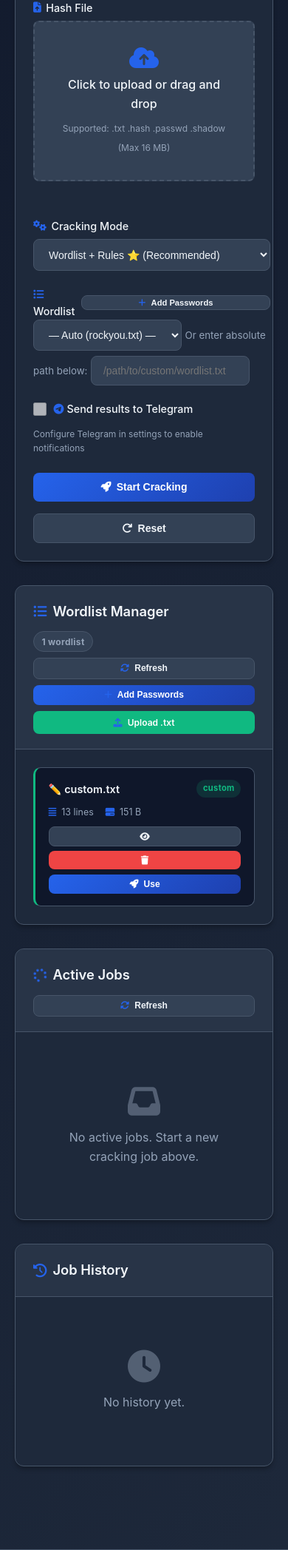
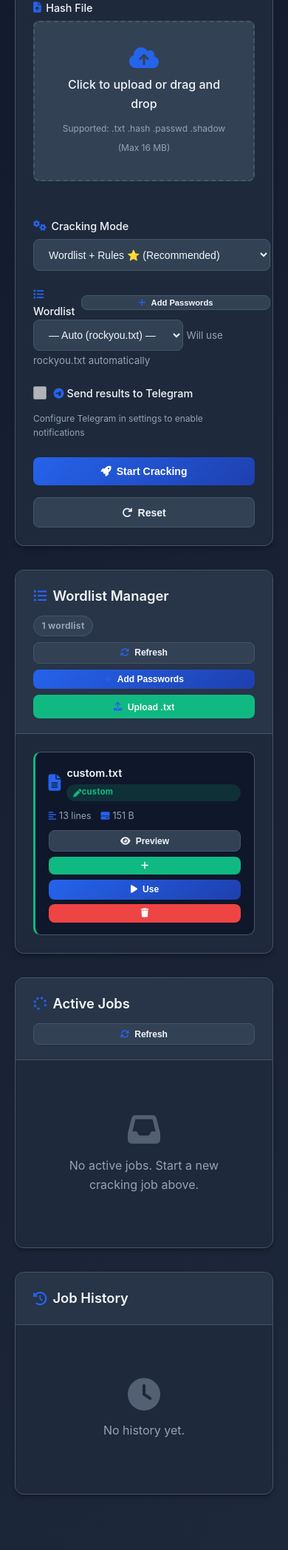
Before and after one commit to pt-zenity/John, a Flask app: page / in a window 390 px wide. Shown: the part 925-3020 px from the top of the page at 74% size. Run offline with Flask 3, Linux system fonts and the light colour scheme; data that the repository does not hold is empty.

Commit message:
feat: Add Wordlist Manager with custom passwords (v7.1)
- Added 13 custom passwords to static/wordlists/custom.txt:
  p95955151, M@rs**70, m@rs27272727, 27272727, mars95955151,
  Mars@95955151, m4rs95955151, .M@rsDB##, mars27272727,
  M@rs27272727, !Mars27272727, m@rsroya1!, 89899898

- app.js v7.1: Wordlist Manager UI with card-based layout:
  - loadWordlists() fetches /api/wordlists and renders cards + dropdown
  - _renderWordlistCards() builds responsive grid of wl-card elements
  - uploadWordlistFile() inline upload button in manager header
  - openAddEntriesModal() dialog to append passwords with live count
  - addEntriesToWordlist() saves entries via /api/wordlists/add-entry
  - previewWordlist() shows first 50 lines in modal
  - deleteWordlist() with confirmation dialog
  - selectWordlistForCrack() sets mode+selector and scrolls to form
  - Fixed __custom__ selector: falls back to manual path input
  - wordlist-select-hint shows selected filename or auto notice

- style.css v7.1: Added missing wordlist card CSS classes:
  .wl-card-icon, .wl-card-info, .wl-card-stats, .wl-stat

- templates/index.html v7.1:
  - wordlist-path input now hidden by default (shown only for custom)
  - Added wordlist-select-hint small element
  - Cache version bumped to v7.1

```diff
--- a/static/css/style.css
+++ b/static/css/style.css
@@ -1,5 +1,5 @@
 /* ═══════════════════════════════════════════════════════════════
-   John the Ripper Web UI – style.css  v7.0
+   John the Ripper Web UI – style.css  v7.1
    ═══════════════════════════════════════════════════════════════ */
 
 /* ── Reset ─────────────────────────────────────────────────────── */
@@ -1268,6 +1268,38 @@ input[type="file"] {
 
 .wl-card-meta i { color: var(--primary-color); margin-right: .2rem; }
 
+/* icon + info layout inside card header */
+.wl-card-icon {
+    font-size: 1.4rem;
+    color: var(--primary-color);
+    flex-shrink: 0;
+}
+
+.wl-card-info {
+    display: flex;
+    flex-direction: column;
+    gap: .2rem;
+    flex: 1;
+    min-width: 0;
+}
+
+/* stats row (lines / size) */
+.wl-card-stats {
+    display: flex;
+    gap: .8rem;
+    font-size: .78rem;
+    color: var(--text-secondary);
+    flex-wrap: wrap;
+}
+
+.wl-stat {
+    display: inline-flex;
+    align-items: center;
+    gap: .25rem;
+}
+
+.wl-stat i { color: var(--primary-color); font-size: .75rem; }
+
 .wl-card-actions {
     display: flex;
     gap: .4rem;
--- a/static/js/app.js
+++ b/static/js/app.js
@@ -1,5 +1,5 @@
 // ─────────────────────────────────────────────────────────────────────────────
-//  John the Ripper Web UI  –  app.js  v7.0
+//  John the Ripper Web UI  –  app.js  v7.1
 // ─────────────────────────────────────────────────────────────────────────────
 'use strict';
 
@@ -219,7 +219,8 @@ async function startCrackingJob() {
 
     const mode = modeEl.value;
     // Wordlist priority: dropdown selection → manual path input → auto
-    const wlPath = (wlSelEl && wlSelEl.value)
+    // When '__custom__' is selected, fall back to the manual text input
+    const wlPath = (wlSelEl && wlSelEl.value && wlSelEl.value !== '__custom__')
         ? wlSelEl.value
         : (wlPathEl ? wlPathEl.value.trim() : '');
     const notify = tgNotify ? tgNotify.checked : false;
@@ -924,11 +925,12 @@ function formatDate(isoStr) {
 }
 
 // ─────────────────────────────────────────────────────────────────────────────
-//  Wordlist Manager
+//  Wordlist Manager  (v7.0)
+//  Cards, selector, upload, add-entries modal, preview, delete
 // ─────────────────────────────────────────────────────────────────────────────
 let _wordlistCache = [];   // last fetched list
 
-/** Load wordlists from API and populate selector + manager table. */
+/** Load wordlists from API → populate selector + manager card. */
 async function loadWordlists() {
     try {
         const res  = await fetch(`${API_BASE}/wordlists`);
@@ -936,89 +938,106 @@ async function loadWordlists() {
         if (data.status !== 'success') return;
         _wordlistCache = data.wordlists || [];
         _renderWordlistSelector(_wordlistCache);
-        _renderWordlistTable(_wordlistCache);
+        _renderWordlistCards(_wordlistCache);
+        const badge = document.getElementById('wl-total-badge');
+        if (badge) badge.textContent = `${_wordlistCache.length} wordlist${_wordlistCache.length !== 1 ? 's' : ''}`;
     } catch (e) {
         console.error('loadWordlists:', e);
     }
 }
 
-/** Populate the <select id="wordlist-select"> in the crack form. */
+/** Populate <select id="wordlist-select"> in crack form. */
 function _renderWordlistSelector(wls) {
     const sel = document.getElementById('wordlist-select');
     if (!sel) return;
     const prev = sel.value;
     sel.innerHTML = '';
 
-    // Default option (manual path)
+    // Auto / default option
     const defOpt = document.createElement('option');
     defOpt.value = '';
     defOpt.textContent = '— Auto (rockyou.txt) —';
     sel.appendChild(defOpt);
 
     wls.forEach(wl => {
-        const opt = document.createElement('option');
-        opt.value = wl.path;
-        const badge = wl.builtin ? '📦' : '✏️';
-        const lines = wl.lines > 999 ? `${(wl.lines/1000).toFixed(0)}K` : String(wl.lines);
-        opt.textContent = `${badge} ${wl.name} (${lines} lines)`;
+        const opt   = document.createElement('option');
+        opt.value   = wl.path;
+        const icon  = wl.builtin ? '📦' : '✏️';
+        const lines = wl.lines > 999999
+            ? `${(wl.lines/1000000).toFixed(1)}M`
+            : wl.lines > 999 ? `${(wl.lines/1000).toFixed(0)}K` : String(wl.lines);
+        opt.textContent = `${icon} ${wl.name}  (${lines} lines)`;
+        if (!wl.builtin) opt.style.color = 'var(--success-color)';
         sel.appendChild(opt);
     });
 
-    // Restore previous selection if still valid
+    // "Enter custom path" option
+    const custOpt = document.createElement('option');
+    custOpt.value = '__custom__';
+    custOpt.textContent = '📝 Enter custom path…';
+    sel.appendChild(custOpt);
+
+    // Restore previous selection
     if (prev && [...sel.options].some(o => o.value === prev)) sel.value = prev;
+    sel.dispatchEvent(new Event('change'));
 }
 
-/** Render the wordlist cards inside #wordlists-container. */
-function _renderWordlistTable(wls) {
+/** Render wordlist cards inside #wordlists-container. */
+function _renderWordlistCards(wls) {
     const container = document.getElementById('wordlists-container');
     if (!container) return;
 
-    // Update badge counter
-    const badge = document.getElementById('wl-total-badge');
-    if (badge) badge.textContent = `${wls.length} wordlist${wls.length !== 1 ? 's' : ''}`;
-
     if (!wls.length) {
-        container.innerHTML = `<div class="empty-state"><i class="fas fa-list"></i><p>No wordlists found. Add one above.</p></div>`;
+        container.innerHTML = `
+            <div class="empty-state">
+                <i class="fas fa-file-alt"></i>
+                <p>No wordlists yet. Upload a .txt file or click <strong>Add Passwords</strong>.</p>
+            </div>`;
         return;
     }
 
-    container.innerHTML = `<div class="wl-grid">${wls.map(wl => {
-        const sizeStr = wl.size > 1024*1024
-            ? `${(wl.size/1024/1024).toFixed(1)} MB`
-            : wl.size > 1024 ? `${(wl.size/1024).toFixed(1)} KB` : `${wl.size} B`;
-        const lines = Number(wl.lines).toLocaleString();
-        const typeIcon = wl.builtin ? '📦' : '✏️';
-        const typeCls  = wl.builtin ? 'wl-card-builtin' : 'wl-card-custom';
-        const badgeHtml = wl.builtin
-            ? `<span class="wl-badge wl-badge-builtin">built-in</span>`
-            : `<span class="wl-badge wl-badge-custom">custom</span>`;
-        const actionBtns = wl.builtin ? '' : `
-            <button class="btn btn-small btn-secondary" onclick="previewWordlist('${escapeAttr(wl.name)}')"
-                title="Preview"><i class="fas fa-eye"></i></button>
-            <button class="btn btn-small btn-danger"    onclick="deleteWordlist('${escapeAttr(wl.name)}')"
-                title="Delete"><i class="fas fa-trash"></i></button>`;
-        return `
-        <div class="wl-card ${typeCls}">
+    container.innerHTML = `<div class="wl-grid">${wls.map(wl => _buildWordlistCard(wl)).join('')}</div>`;
+}
+
+function _buildWordlistCard(wl) {
+    const sizeStr = wl.size >= 1024*1024
+        ? `${(wl.size/1024/1024).toFixed(1)} MB`
+        : wl.size >= 1024 ? `${(wl.size/1024).toFixed(1)} KB` : `${wl.size} B`;
+    const lines = wl.lines.toLocaleString();
+    const typeBadge = wl.builtin
+        ? `<span class="wl-badge wl-badge-builtin"><i class="fas fa-box"></i> built-in</span>`
+        : `<span class="wl-badge wl-badge-custom"><i class="fas fa-pen"></i> custom</span>`;
+
+    const previewBtn = wl.builtin ? '' :
+        `<button class="btn btn-small btn-secondary" onclick="previewWordlist('${escapeAttr(wl.name)}')" title="Preview"><i class="fas fa-eye"></i> Preview</button>`;
+    const deleteBtn = wl.builtin ? '' :
+        `<button class="btn btn-small btn-danger" onclick="deleteWordlist('${escapeAttr(wl.name)}')" title="Delete"><i class="fas fa-trash"></i></button>`;
+    const addBtn = wl.builtin ? '' :
+        `<button class="btn btn-small btn-success" onclick="openAddEntriesModal('${escapeAttr(wl.name)}')" title="Add passwords"><i class="fas fa-plus"></i></button>`;
+
+    return `
+        <div class="wl-card ${wl.builtin ? 'wl-card-builtin' : 'wl-card-custom'}">
             <div class="wl-card-header">
-                <span class="wl-card-name">${typeIcon} ${escapeHtml(wl.name)}</span>
-                ${badgeHtml}
+                <div class="wl-card-icon"><i class="fas fa-file-alt"></i></div>
+                <div class="wl-card-info">
+                    <div class="wl-card-name" title="${escapeAttr(wl.path)}">${escapeHtml(wl.name)}</div>
+                    ${typeBadge}
+                </div>
             </div>
-            <div class="wl-card-meta">
-                <span><i class="fas fa-align-justify"></i> ${lines} lines</span>
-                <span><i class="fas fa-hdd"></i> ${sizeStr}</span>
+            <div class="wl-card-stats">
+                <div class="wl-stat"><i class="fas fa-align-left"></i> ${lines} lines</div>
+                <div class="wl-stat"><i class="fas fa-hdd"></i> ${sizeStr}</div>
             </div>
             <div class="wl-card-actions">
-                ${actionBtns}
-                <button class="btn btn-small btn-primary" style="margin-left:auto"
-                    onclick="selectWordlistForCrack('${escapeAttr(wl.path)}')">
-                    <i class="fas fa-rocket"></i> Use
-                </button>
+                ${previewBtn}
+                ${addBtn}
+                <button class="btn btn-small btn-primary" onclick="selectWordlistForCrack('${escapeAttr(wl.path)}')" title="Use this wordlist"><i class="fas fa-play"></i> Use</button>
+                ${deleteBtn}
             </div>
         </div>`;
-    }).join('')}</div>`;
 }
 
-/** Select a wordlist in the crack-form dropdown. */
+/** Select a wordlist in the crack-form dropdown and scroll to form. */
 function selectWordlistForCrack(path) {
     const modeEl = document.getElementById('crack-mode');
     const selEl  = document.getElementById('wordlist-select');
@@ -1026,12 +1045,11 @@ function selectWordlistForCrack(path) {
         modeEl.value = 'wordlist';
         modeEl.dispatchEvent(new Event('change'));
     }
-    if (selEl) selEl.value = path;
-    // Also set manual path input as fallback
-    const pathEl = document.getElementById('wordlist-path');
-    if (pathEl) pathEl.value = path;
-    showToast(`Wordlist "${path.split('/').pop()}" selected ✅`, 'success');
-    // Scroll to form
+    if (selEl) {
+        selEl.value = path;
+        selEl.dispatchEvent(new Event('change'));
+    }
+    showToast(`✅ Wordlist "${path.split('/').pop()}" selected`, 'success');
     document.getElementById('crack-form')?.scrollIntoView({ behavior: 'smooth', block: 'start' });
 }
 
@@ -1040,18 +1058,38 @@ async function previewWordlist(filename) {
     try {
         const res  = await fetch(`${API_BASE}/wordlists/preview/${encodeURIComponent(filename)}`);
         const data = await res.json();
-        if (data.status !== 'success') { showToast(data.message, 'error'); return; }
-        const modal = document.getElementById('wordlist-preview-modal');
-        const body  = document.getElementById('wordlist-preview-body');
+        if (data.status !== 'success') { showToast(data.message || 'Preview failed', 'error'); return; }
+
+        const title = document.getElementById('wl-modal-title');
+        const body  = document.getElementById('wl-modal-body');
+        const modal = document.getElementById('wordlist-modal');
         if (!modal || !body) return;
-        document.getElementById('wordlist-preview-title').textContent =
-            `${filename}  (${data.total.toLocaleString()} lines total)`;
-        body.innerHTML = data.lines.map((ln, i) =>
-            `<div class="output-line"><span style="color:var(--text-secondary);margin-right:.75rem">${i+1}</span>${escapeHtml(ln)}</div>`
-        ).join('');
-        if (data.total > 50) {
-            body.innerHTML += `<div class="output-line" style="color:var(--text-secondary);font-style:italic">… and ${(data.total-50).toLocaleString()} more lines</div>`;
-        }
+
+        if (title) title.innerHTML =
+            `<i class="fas fa-eye"></i> ${escapeHtml(filename)}
+             <small style="color:var(--text-secondary);font-size:.75rem;margin-left:.5rem">${data.total.toLocaleString()} lines</small>`;
+
+        const wlObj   = _wordlistCache.find(w => w.name === filename);
+        const usePath = wlObj ? wlObj.path : filename;
+
+        body.innerHTML = `
+            <div class="modal-output" style="max-height:380px">
+                ${data.lines.map((ln, i) =>
+                    `<div class="output-line"><span style="color:var(--text-secondary);margin-right:.75rem;min-width:2rem;display:inline-block">${i+1}</span>${escapeHtml(ln)}</div>`
+                ).join('')}
+                ${data.total > 50
+                    ? `<div class="output-line" style="color:var(--text-secondary);font-style:italic">… and ${(data.total-50).toLocaleString()} more lines</div>`
+                    : ''}
+            </div>
+            <div style="margin-top:1rem;display:flex;gap:.5rem;justify-content:flex-end;flex-wrap:wrap">
+                <button class="btn btn-success" onclick="openAddEntriesModal('${escapeAttr(filename)}')">
+                    <i class="fas fa-plus"></i> Add Passwords
+                </button>
+                <button class="btn btn-primary" onclick="selectWordlistForCrack('${escapeAttr(usePath)}');closeModal('wordlist-modal')">
+                    <i class="fas fa-play"></i> Use this wordlist
+                </button>
+                <button class="btn btn-secondary" onclick="closeModal('wordlist-modal')">Close</button>
+            </div>`;
         modal.classList.add('active');
     } catch (e) {
         showToast('Preview failed: ' + e.message, 'error');
@@ -1060,7 +1098,7 @@ async function previewWordlist(filename) {
 
 /** Delete a custom wordlist. */
 async function deleteWordlist(filename) {
-    if (!confirm(`Delete wordlist "${filename}"? This cannot be undone.`)) return;
+    if (!confirm(`Delete wordlist "${filename}"?\nThis cannot be undone.`)) return;
     try {
         const res  = await fetch(`${API_BASE}/wordlists/delete/${encodeURIComponent(filename)}`, { method: 'DELETE' });
         const data = await res.json();
@@ -1075,38 +1113,101 @@ async function deleteWordlist(filename) {
     }
 }
 
-/** Upload a new wordlist file. */
-async function uploadWordlist() {
-    const fi = document.getElementById('wordlist-upload-file');
-    if (!fi || !fi.files.length) { showToast('Select a wordlist file first', 'error'); return; }
+/** Upload wordlist via the inline file input in the manager card header. */
+async function uploadWordlistFile(inputEl) {
+    if (!inputEl || !inputEl.files.length) return;
     const fd = new FormData();
-    fd.append('file', fi.files[0]);
+    fd.append('file', inputEl.files[0]);
+    const label = inputEl.closest('label');
+    if (label) { label.style.opacity = '.6'; label.style.pointerEvents = 'none'; }
     try {
-        const btn = document.getElementById('wl-upload-btn');
-        if (btn) { btn.disabled = true; btn.innerHTML = '<i class="fas fa-spinner fa-spin"></i> Uploading…'; }
         const res  = await fetch(`${API_BASE}/wordlists/upload`, { method: 'POST', body: fd });
         const data = await res.json();
-        if (btn) { btn.disabled = false; btn.innerHTML = '<i class="fas fa-upload"></i> Upload'; }
         if (data.status === 'success') {
             showToast(`✅ ${data.message}`, 'success');
-            fi.value = '';
-            const span = document.getElementById('wl-upload-name');
-            if (span) span.textContent = 'Choose file…';
             loadWordlists();
         } else {
             showToast(data.message || 'Upload failed', 'error');
         }
     } catch (e) {
-        showToast('Error: ' + e.message, 'error');
+        showToast('Upload error: ' + e.message, 'error');
+    } finally {
+        inputEl.value = '';
+        if (label) { label.style.opacity = ''; label.style.pointerEvents = ''; }
     }
 }
 
-/** Add passwords typed/pasted in the textarea to a custom wordlist. */
+/** Open Add Passwords modal (appends to specified custom wordlist). */
+function openAddEntriesModal(targetFile) {
+    const title = document.getElementById('wl-modal-title');
+    const body  = document.getElementById('wl-modal-body');
+    const modal = document.getElementById('wordlist-modal');
+    if (!modal || !body) return;
+
+    const defaultFile  = targetFile || 'custom.txt';
+    const customWls    = _wordlistCache.filter(w => !w.builtin);
+    const hasDefault   = customWls.some(w => w.name === defaultFile);
+    const options      = customWls.map(w =>
+        `<option value="${escapeAttr(w.name)}" ${w.name === defaultFile ? 'selected' : ''}>${escapeHtml(w.name)} (${w.lines.toLocaleString()} lines)</option>`
+    ).join('');
+    const newOpt       = `<option value="custom.txt" ${!hasDefault && defaultFile==='custom.txt' ? 'selected' : ''}>+ custom.txt (create new)</option>`;
+
+    if (title) title.innerHTML = '<i class="fas fa-plus"></i> Add Passwords to Wordlist';
+    body.innerHTML = `
+        <div class="form-group" style="margin-bottom:1rem">
+            <label for="wl-target-name"><i class="fas fa-file-alt"></i> Target wordlist</label>
+            <select id="wl-target-name" style="width:100%">
+                ${options}
+                ${newOpt}
+            </select>
+            <small>Passwords will be appended to this file</small>
+        </div>
+        <div class="form-group" style="margin-bottom:1rem">
+            <label for="wl-add-entries"><i class="fas fa-key"></i> Passwords (one per line)</label>
+            <textarea id="wl-add-entries" rows="12"
+                style="width:100%;font-family:monospace;font-size:.875rem"
+                placeholder="Paste or type passwords here, one per line:
+p95955151
+M@rs**70
+m@rs27272727
+27272727
+mars95955151
+Mars@95955151
+m4rs95955151
+.M@rsDB##
+mars27272727
+M@rs27272727
+!Mars27272727
+m@rsroya1!
+89899898"></textarea>
+            <small id="wl-entry-count" style="color:var(--text-secondary)"></small>
+        </div>
+        <div style="display:flex;gap:.5rem;justify-content:flex-end;flex-wrap:wrap">
+            <button class="btn btn-primary" onclick="addEntriesToWordlist()">
+                <i class="fas fa-plus"></i> Add to Wordlist
+            </button>
+            <button class="btn btn-secondary" onclick="closeModal('wordlist-modal')">Cancel</button>
+        </div>`;
+
+    // Live entry count
+    const ta    = body.querySelector('#wl-add-entries');
+    const cntEl = body.querySelector('#wl-entry-count');
+    if (ta && cntEl) {
+        const updateCount = () => {
+            const n = ta.value.split('\n').map(l=>l.trim()).filter(Boolean).length;
+            cntEl.textContent = n ? `${n} password${n!==1?'s':''} to add` : '';
+        };
+        ta.addEventListener('input', updateCount);
+    }
+    modal.classList.add('active');
+}
+
+/** Save textarea entries to a wordlist file. */
 async function addEntriesToWordlist() {
     const ta   = document.getElementById('wl-add-entries');
     const fn   = document.getElementById('wl-target-name');
-    if (!ta)  return;
-    const text = ta.value.trim();
+    if (!ta) return;
+    const text     = ta.value.trim();
     if (!text) { showToast('Type or paste passwords first', 'error'); return; }
     const filename = fn ? (fn.value.trim() || 'custom.txt') : 'custom.txt';
     const entries  = text.split('\n').map(l => l.trim()).filter(Boolean);
@@ -1119,7 +1220,7 @@ async function addEntriesToWordlist() {
         const data = await res.json();
         if (data.status === 'success') {
             showToast(`✅ ${data.message}`, 'success');
-            ta.value = '';
+            closeModal('wordlist-modal');
             loadWordlists();
         } else {
             showToast(data.message || 'Failed', 'error');
@@ -1129,81 +1230,9 @@ async function addEntriesToWordlist() {
     }
 }
 
-/** Upload a wordlist file directly from inline file-input. */
-async function uploadWordlistFile(input) {
-    if (!input || !input.files.length) return;
-    const file = input.files[0];
-    const fd = new FormData();
-    fd.append('file', file);
-    try {
-        const res  = await fetch(`${API_BASE}/wordlists/upload`, { method: 'POST', body: fd });
-        const data = await res.json();
-        input.value = ''; // reset
-        if (data.status === 'success') {
-            showToast(`✅ ${data.message}`, 'success');
-            loadWordlists();
-        } else {
-            showToast(data.message || 'Upload failed', 'error');
-        }
-    } catch (e) {
-        showToast('Error: ' + e.message, 'error');
-    }
+/** Scroll to the Wordlist Manager card. */
+function openWordlistManager() {
+    const card = document.getElementById('wordlist-manager-card');
+    if (card) card.scrollIntoView({ behavior: 'smooth', block: 'start' });
+    loadWordlists();
 }
-
-/** Open Add Entries modal (inline in wordlist-modal). */
-function openAddEntriesModal() {
-    const modal     = document.getElementById('wordlist-modal');
-    const title     = document.getElementById('wl-modal-title');
-    const body      = document.getElementById('wl-modal-body');
-    if (!modal || !body) return;
-
-    // Build list of existing custom wordlists for the target dropdown
-    const customWls = _wordlistCache.filter(w => !w.builtin);
-    const optionsHtml = customWls.length
-        ? customWls.map(w => `<option value="${escapeAttr(w.name)}">${escapeHtml(w.name)}</option>`).join('')
-        : '<option value="custom.txt">custom.txt (will be created)</option>';
-
-    if (title) title.innerHTML = '<i class="fas fa-plus"></i> Add Passwords to Wordlist';
-    body.innerHTML = `
-        <div class="form-group" style="margin-bottom:1rem">
-            <label for="wl-target-name"><i class="fas fa-file-alt"></i> Target Wordlist</label>
-            <select id="wl-target-name">
-                <option value="custom.txt">custom.txt</option>
-                ${optionsHtml}
-            </select>
-            <small>Select existing or type a new name</small>
-        </div>
-        <div class="form-group" style="margin-bottom:1rem">
-            <label for="wl-add-entries"><i class="fas fa-key"></i> Passwords (one per line)</label>
-            <textarea id="wl-add-entries" rows="10" placeholder="EnterYourPasswords\nOnePerLine\nLike this..."
-                style="font-family:monospace"></textarea>
-            <small id="wl-entry-count">0 passwords</small>
-        </div>
-        <div class="form-actions">
-            <button type="button" class="btn btn-primary" onclick="addEntriesToWordlist()">
-                <i class="fas fa-plus"></i> Add to Wordlist
-            </button>
-            <button type="button" class="btn btn-secondary" onclick="closeModal('wordlist-modal')">
-                <i class="fas fa-times"></i> Cancel
-            </button>
-        </div>`;
-
-    // Live count
-    const ta = body.querySelector('#wl-add-entries');
-    const ct = body.querySelector('#wl-entry-count');
-    if (ta && ct) {
-        ta.addEventListener('input', () => {
-            const n = ta.value.split('\n').filter(l => l.trim()).length;
-            ct.textContent = `${n} password${n !== 1 ? 's' : ''}`;
-        });
-    }
-
-    modal.classList.add('active');
-}
-
-/** Open Wordlist Manager modal. */
-function openWordlistManager() {
-    loadWordlists();
-    const modal = document.getElementById('wordlist-modal');
-    if (modal) modal.classList.add('active');
-}
--- a/templates/index.html
+++ b/templates/index.html
@@ -5,7 +5,7 @@
     <meta name="viewport" content="width=device-width, initial-scale=1.0">
     <title>John the Ripper Web UI - Professional Password Cracking Interface</title>
     <link rel="icon" href="/favicon.ico" type="image/svg+xml">
-    <link rel="stylesheet" href="{{ url_for('static', filename='css/style.css') }}?v=7.0">
+    <link rel="stylesheet" href="{{ url_for('static', filename='css/style.css') }}?v=7.1">
     <link rel="stylesheet" href="https://cdnjs.cloudflare.com/ajax/libs/font-awesome/6.4.0/css/all.min.css">
 </head>
 <body>
@@ -165,10 +165,10 @@ user:5f4dcc3b5aa765d61d8327deb882cf99  (MD5)"></textarea>
                                 <select id="wordlist-select">
                                     <option value="">— Auto (rockyou.txt) —</option>
                                 </select>
-                                <small style="color:var(--text-secondary)">Or enter absolute path below:</small>
+                                <small id="wordlist-select-hint" style="color:var(--text-secondary)">Will use rockyou.txt automatically</small>
                                 <input type="text" id="wordlist-path"
                                        placeholder="/path/to/custom/wordlist.txt"
-                                       style="margin-top:.4rem">
+                                       style="margin-top:.4rem;display:none">
                             </div>
                         </div>
 
@@ -394,6 +394,6 @@ user:5f4dcc3b5aa765d61d8327deb882cf99  (MD5)"></textarea>
         </div>
     </div>
 
-    <script src="{{ url_for('static', filename='js/app.js') }}?v=7.0"></script>
+    <script src="{{ url_for('static', filename='js/app.js') }}?v=7.1"></script>
 </body>
 </html>
```
